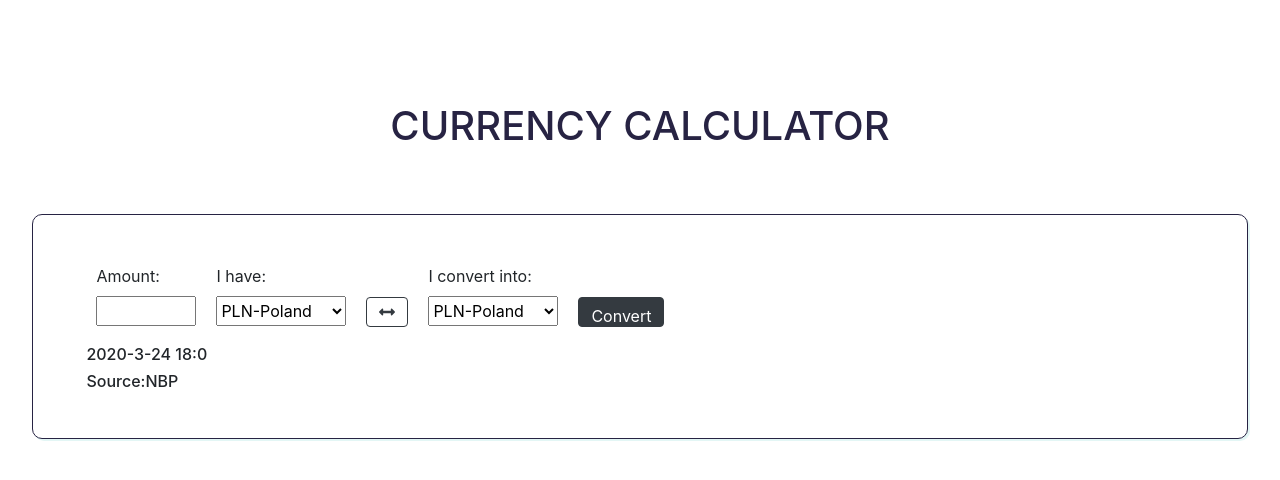
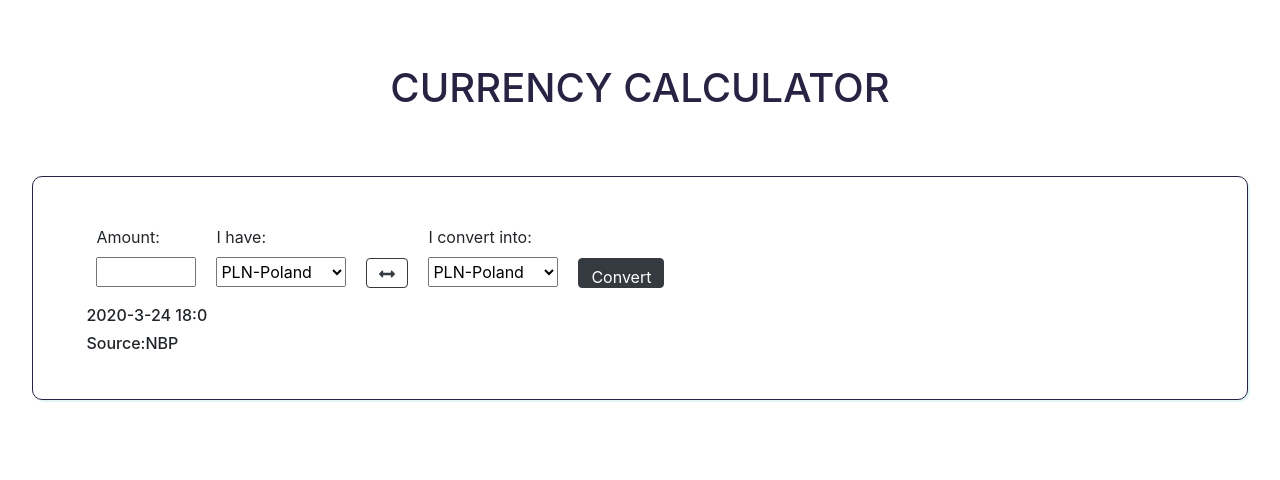
Before and after one commit to agatanowicka/-Currency-Calculator, a React (Create React App) app: page / in a window 1280 px wide. Shown: the top 480 px of the page. Built offline with nearby package versions, Linux system fonts and the light colour scheme.

Commit message:
add max-width

```diff
--- a/src/App.css
+++ b/src/App.css
@@ -1,5 +1,5 @@
 .heading{
-  margin: 8% auto auto auto;
+  margin: 5% auto auto auto;
   text-align: center;
   color: #272343;
 }
@@ -15,6 +15,7 @@
   width: 95%;
   display: block;
   position: relative;
+  max-width: 1300px;
 }
 .formInput{
   display: inline-block;
```
